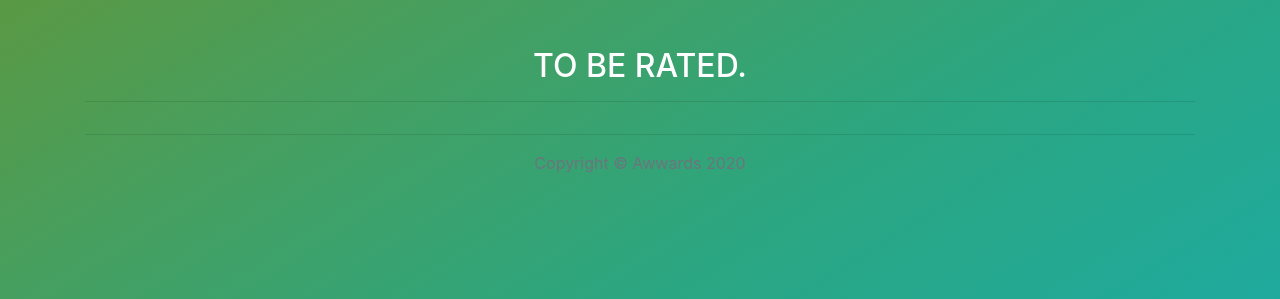
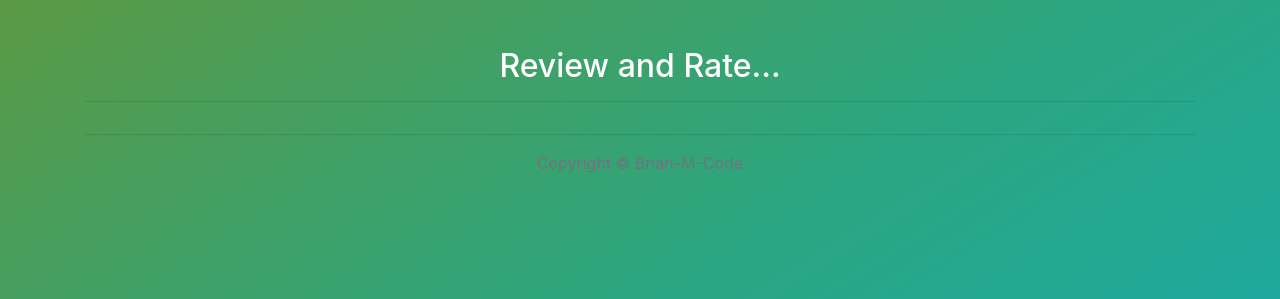
Before and after one commit to Brian-M-code/projectsrate, a Django app: page / in a window 1280 px wide. Shown: the part 557-856 px from the top of the page. Run offline with Django 3.2, Linux system fonts and the light colour scheme; data that the repository does not hold is empty; some libraries are stand-ins or nearby versions.

Commit message:
changed css

```diff
--- a/project/templates/footer.html
+++ b/project/templates/footer.html
@@ -3,7 +3,7 @@
         <div class="row text-center">
             <div class="col-lg-12 col-md-12 text-info">
                 <hr>
-                <p class="copyright text-muted" style="color: yellow;">Copyright &copy; Awwards 2020</p>
+                <p class="copyright text-muted" style="color: yellow;">Copyright &copy; Brian-M-Code</p>
             </div>
         </div>
     </div>
--- a/project/templates/index.html
+++ b/project/templates/index.html
@@ -6,7 +6,7 @@
         .header {
             height: 50vh;
             min-height: 500px;
-            background-image: url('https://www.nabers.gov.au/sites/default/files/styles/article_page_1200x537/public/images/page/how-nabers-works-stars.png');
+            background-image: url('https://images.unsplash.com/photo-1567977378035-772f1de8e99d?ixlib=rb-1.2.1&ixid=eyJhcHBfaWQiOjEyMDd9');
             background-size: cover;
             background-position: center;
             background-repeat: no-repeat;
@@ -16,15 +16,15 @@
     <header class="header">
         <div class="container h-100">
             <div class="row h-100 align-items-center">
-                <div class="col-12 text-center" style="color: #800080;">
+                <div class="col-12 text-center" style="color: white;">
                     <h1 class="font-weight-bold">Awwards</h1>
-                    <h3 class="lead">Your rating career starts now, here.</h3>
+                    <h3 class="lead">Post, Review and Rate projects</h3>
                 </div>
             </div>
         </div>
     </header>
     <div class="container">
-        <h2 class="text-center mt-5">TO BE RATED.</h2>
+        <h2 class="text-center mt-5">Review and Rate...</h2>
         <hr>
         <div class="row">
             {% for project in projects %}
--- a/project/templates/navbar.html
+++ b/project/templates/navbar.html
@@ -35,7 +35,7 @@
                         </div>
                     </li>
                     <li class="nav-item">
-                        <a href="{% url 'post_site' %}" id="projects" class="btn btn-dark">SUBMIT PROJECT</a>
+                        <a href="{% url 'post_site' %}" id="projects" class="btn btn-success">SUBMIT PROJECT</a>
                     </li>
                 {% endif %}
             </ul>
```
Also changed, not shown: projectviews/wsgi.py (line endings or trailing spaces).
